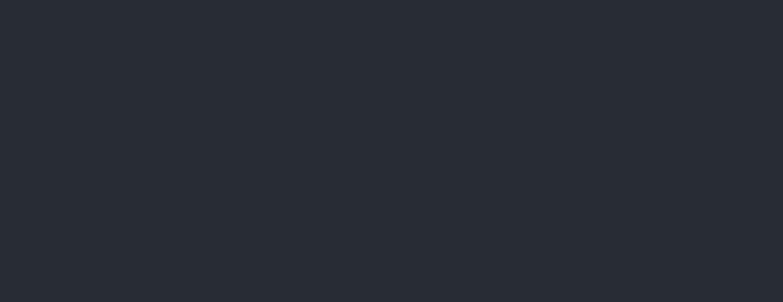
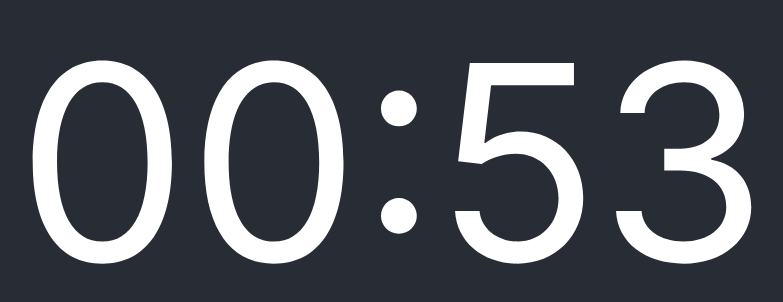
Before and after one commit to vlnguyen/white-elephant-timer, a React (Create React App) app in the folder white-elephant-timer-client/: page / in a window 1280 px wide. Shown: the part 238-540 px from the top of the page, without its empty margins (248-1031 px from the left). Built offline with nearby package versions, Linux system fonts and the light colour scheme.

Commit message:
install react-countdown

```diff
--- a/white-elephant-timer-client/package.json
+++ b/white-elephant-timer-client/package.json
@@ -11,6 +11,7 @@
     "@types/react": "^17.0.37",
     "@types/react-dom": "^17.0.11",
     "react": "^17.0.2",
+    "react-countdown": "^2.3.2",
     "react-dom": "^17.0.2",
     "react-scripts": "4.0.3",
     "typescript": "^4.5.2",
--- a/white-elephant-timer-client/src/App.css
+++ b/white-elephant-timer-client/src/App.css
@@ -14,6 +14,6 @@
   flex-direction: column;
   align-items: center;
   justify-content: center;
-  font-size: calc(10px + 2vmin);
+  font-size: calc(256px + 2vmin);
   color: white;
 }
--- a/white-elephant-timer-client/src/App.tsx
+++ b/white-elephant-timer-client/src/App.tsx
@@ -1,9 +1,17 @@
+import Countdown, { CountdownRenderProps }  from 'react-countdown';
 import './App.css';
 
 function App() {
+
+  function handleCountdownRender(props: CountdownRenderProps) {
+    const { minutes, seconds } = props.formatted;
+    return <div>{minutes}:{seconds}</div>;
+  }
+
   return (
     <div className="App">
       <div className="App-content">
+          <Countdown date={Date.now() + 60000} renderer={handleCountdownRender} />
       </div>
     </div>
   );
```
Also changed, not shown: 1 other file (tests, documents, lock files or other folders).
